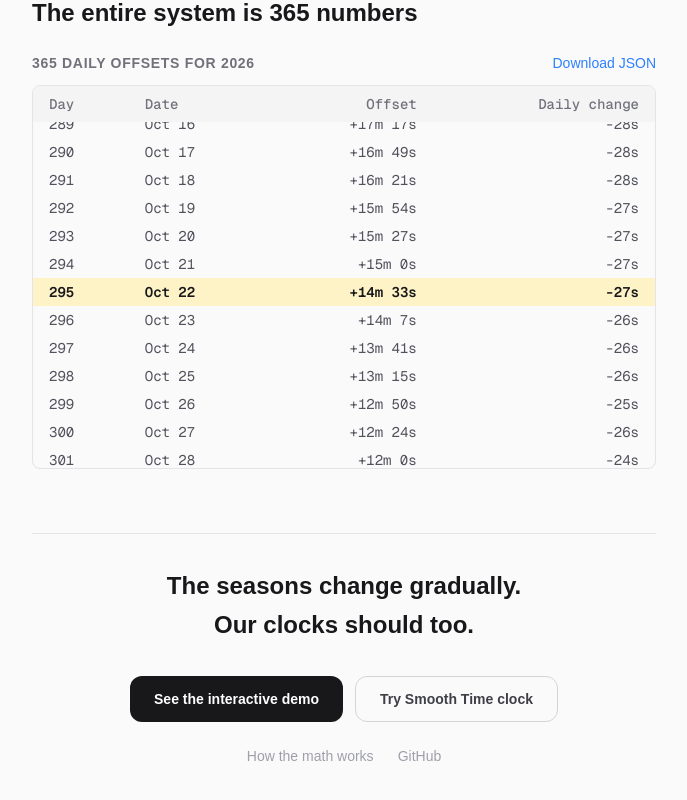
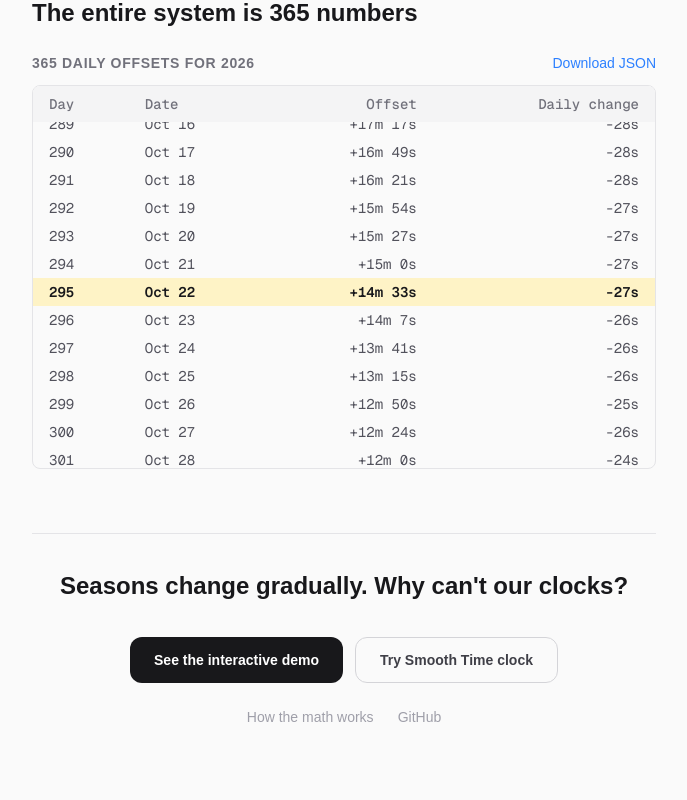
Before and after one commit to johndimm/gradual-daylight-saving, a Next.js app: page /about in a window 1280 px wide. Shown: the part 1587-2387 px from the top of the page, without its empty margins (296-983 px from the left). Built offline with nearby package versions, Linux system fonts and the light colour scheme.

Commit message:
... why can't our clocks

```diff
--- a/app/about/page.tsx
+++ b/app/about/page.tsx
@@ -207,7 +207,7 @@ export default function AboutPage() {
         {/* Closing */}
         <div className="mt-16 pt-8 border-t border-zinc-200 dark:border-zinc-800">
           <p className="text-xl sm:text-2xl font-bold text-zinc-900 dark:text-zinc-100 text-center leading-relaxed">
-            The seasons change gradually.<br />Our clocks should too.
+            Seasons change gradually. Why can&apos;t our clocks?
           </p>
 
           <div className="mt-8 flex flex-col sm:flex-row gap-3 justify-center">
```
Also changed, not shown: public/argument.txt.
